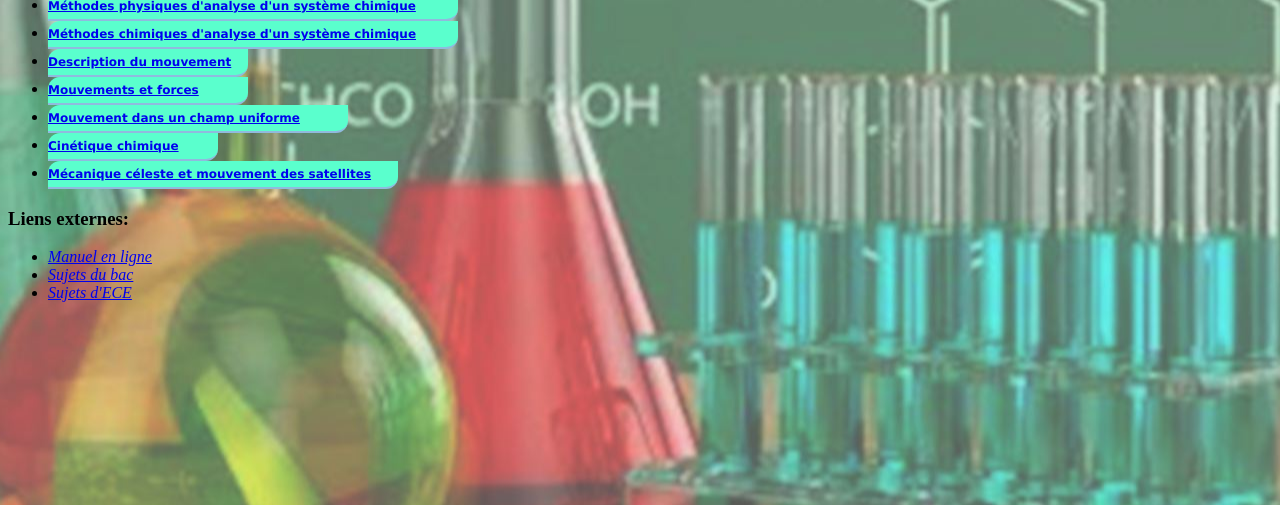
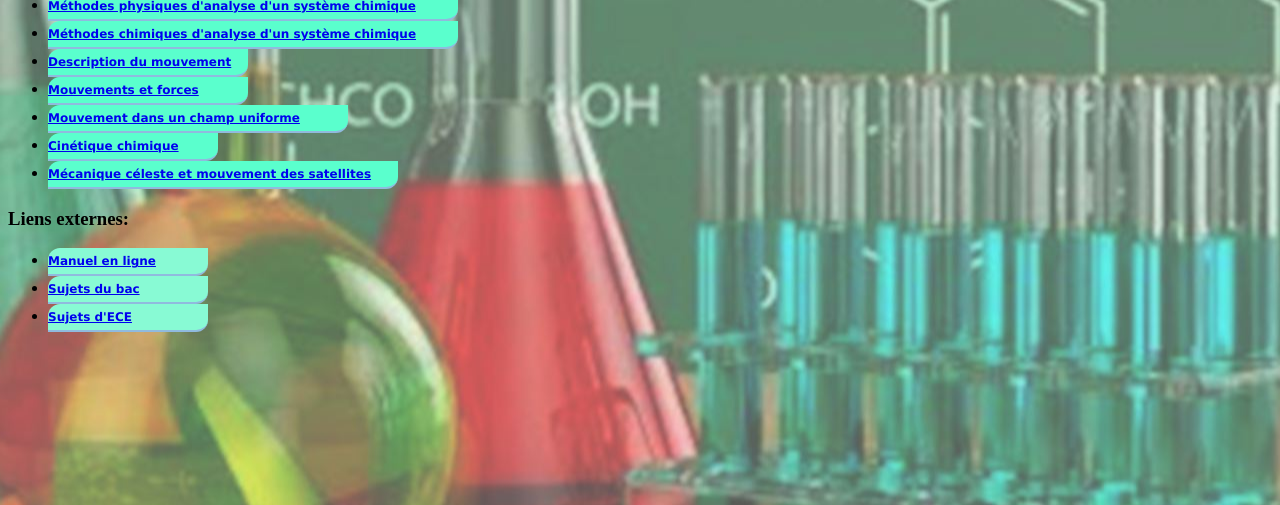
Before and after one commit to denisdoryan/mescours, a PHP site: the page made by Cours SPC/spc.html in a window 1280 px wide. Shown: the part 295-800 px from the top of the page. Run offline with PHP 8.4, Linux system fonts and the light colour scheme.

Commit message:
Update stylespc.css

```diff
--- a/Cours SPC/stylespc.css
+++ b/Cours SPC/stylespc.css
@@ -141,3 +141,39 @@ html
   border-bottom: 2px solid #90bade;
   margin: 0;
 }
+
+.boutonmanuel {
+  border-radius:12px 0 12px 0;
+  background: #88FAD4;
+  border:none;
+  color:#fff;
+  font:bold 12px Verdana;
+  padding:6px 0 6px 0;
+  width: 160px;
+  border-bottom: 2px solid #90bade;
+  margin: 0;
+}
+
+.boutonsujetsbac {
+  border-radius:12px 0 12px 0;
+  background: #88FAD4;
+  border:none;
+  color:#fff;
+  font:bold 12px Verdana;
+  padding:6px 0 6px 0;
+  width: 160px;
+  border-bottom: 2px solid #90bade;
+  margin: 0;
+}
+
+.boutonece {
+  border-radius:12px 0 12px 0;
+  background: #88FAD4;
+  border:none;
+  color:#fff;
+  font:bold 12px Verdana;
+  padding:6px 0 6px 0;
+  width: 160px;
+  border-bottom: 2px solid #90bade;
+  margin: 0;
+}
```
